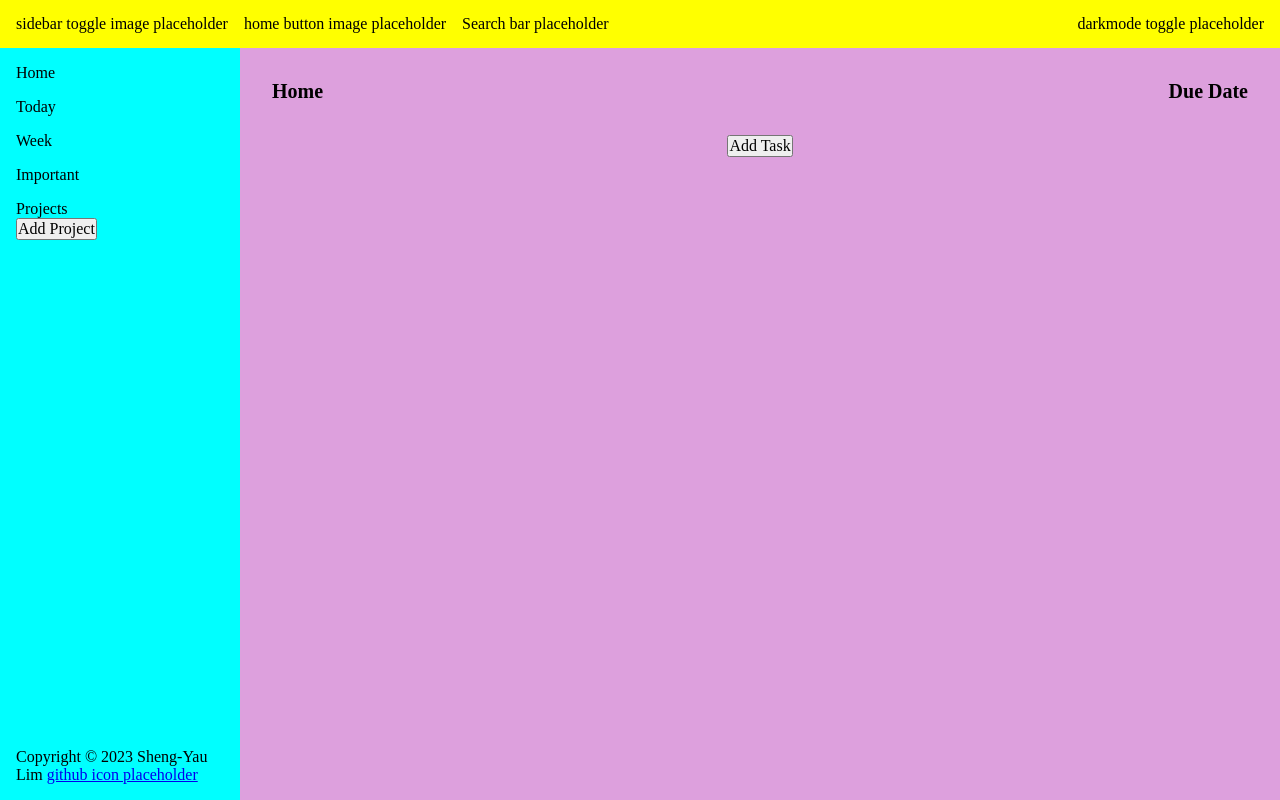
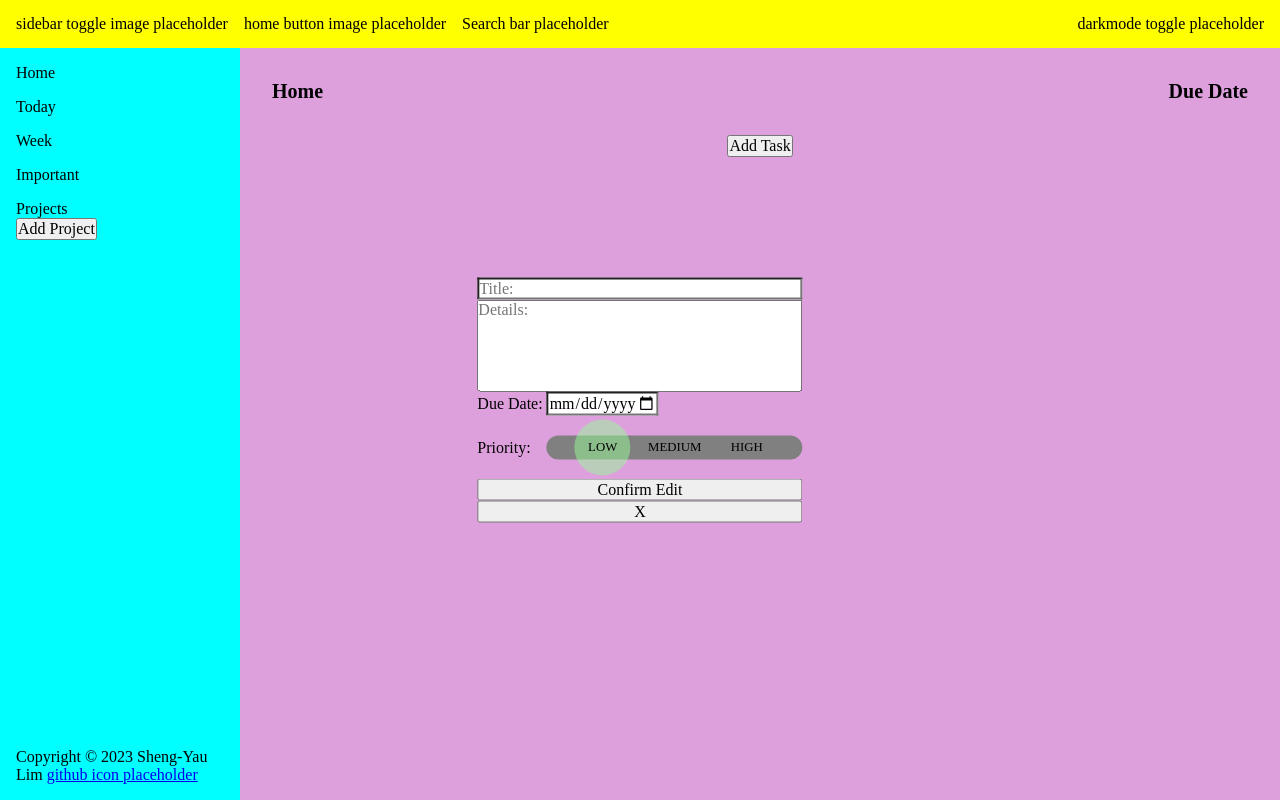
Before and after one commit to syl1m/todo_list, a website built with webpack: page dist/index.html in a window 1280 px wide. Built offline with nearby package versions, Linux system fonts and the light colour scheme.

Commit message:
Add task edit form in HTML

```diff
--- a/src/index.js
+++ b/src/index.js
@@ -261,4 +261,11 @@ function createTaskEventListeners() {
       taskDetailsDiv.scrollIntoView({ behavior: "smooth", inline: "start" });
     })
   );
+
+  editIcons.forEach((edit) =>
+    edit.addEventListener("click", (e) => {
+      const i = e.target.dataset.index;
+      const taskDiv = document.querySelector(`.taskDivUI[data-index="${i}"]`);
+    })
+  );
 }
--- a/src/style.css
+++ b/src/style.css
@@ -57,7 +57,7 @@ header {
   text-align: center;
 }
 
-/* Add Task Form */
+/* Add and Edit Task Forms */
 button,
 input,
 textarea {
@@ -77,7 +77,15 @@ textarea {
   padding: 0 1rem;
 }
 
-.add_task_form {
+.edit-task-div {
+  position: fixed;
+  top: 50%;
+  left: 50%;
+  transform: translate(-50%, -50%);
+}
+
+.add_task_form,
+.edit_task_form {
   display: flex;
   flex-direction: column;
 }
@@ -136,16 +144,19 @@ textarea {
     background 300ms cubic-bezier(0.17, 0.67, 0.14, 1.03);
 }
 
-#low:checked ~ .switch_indicator {
+#low:checked ~ .switch_indicator,
+#low-edit-task:checked ~ .switch_indicator {
   background: palegreen;
 }
 
-#medium:checked ~ .switch_indicator {
+#medium:checked ~ .switch_indicator,
+#medium-edit-task:checked ~ .switch_indicator {
   background: palegoldenrod;
   transform: translate(4.5rem, -50%);
 }
 
-#high:checked ~ .switch_indicator {
+#high:checked ~ .switch_indicator,
+#high-edit-task:checked ~ .switch_indicator {
   background: palevioletred;
   transform: translate(9rem, -50%);
 }
```
Also changed, not shown: dist/index.html.
